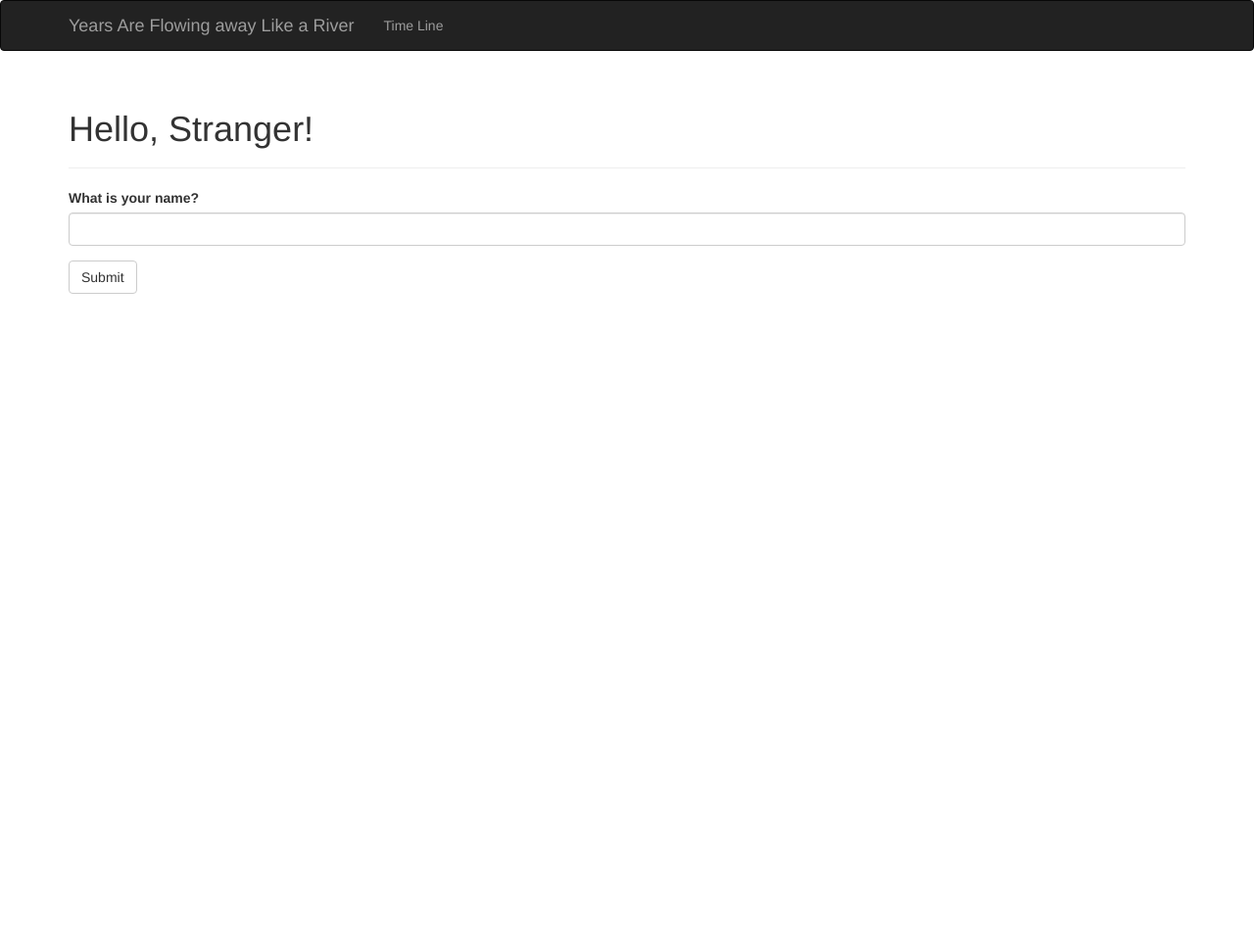
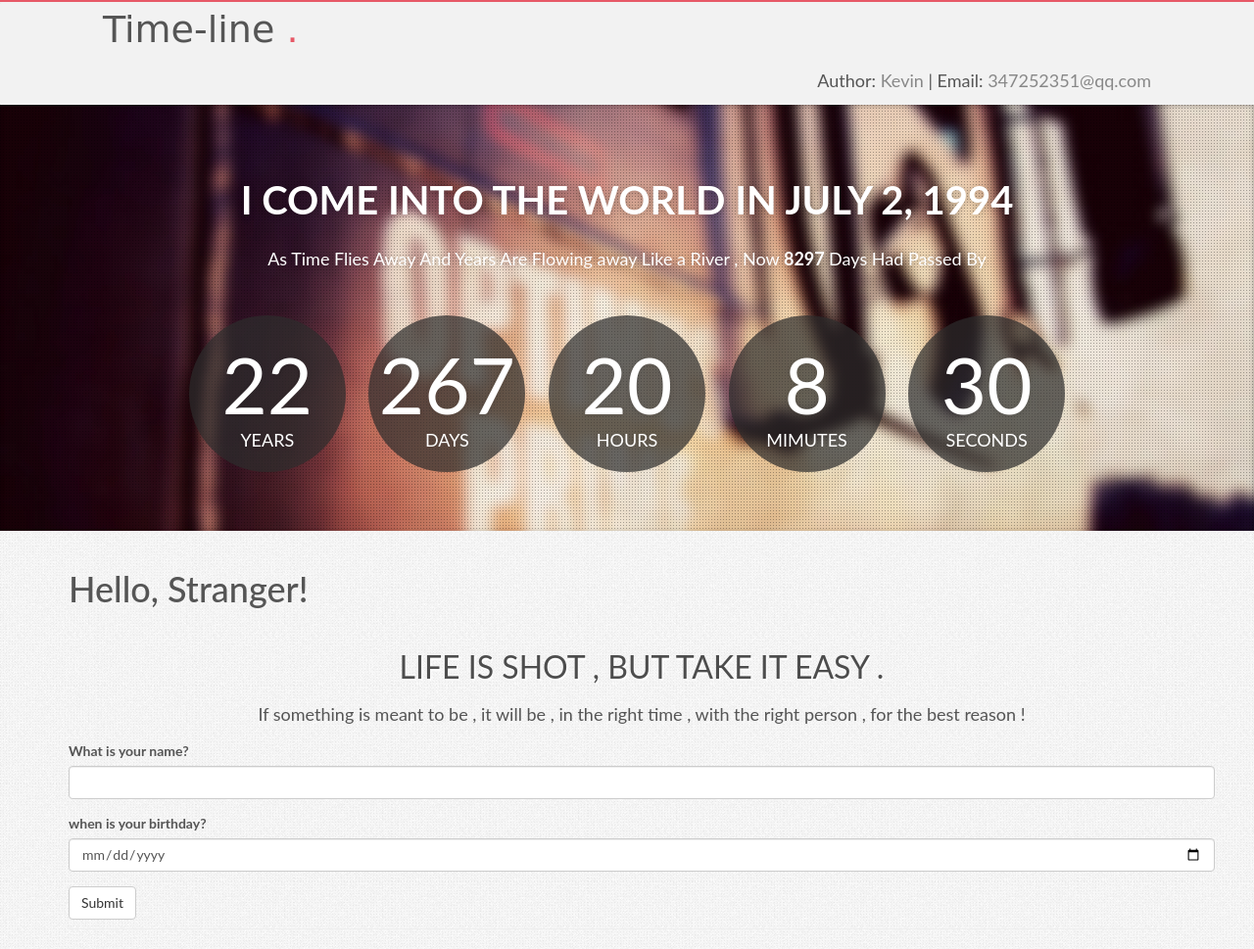
Before and after one commit to KevinYanXing/project, a Flask app: page / in a window 1280 px wide. Shown: the whole page at 98% size. Before the commit the page ends 300 px from the top, so only its background shows below. Run offline with Flask 2, Linux system fonts and the light colour scheme; some libraries are stand-ins or nearby versions.

Commit message:
首页初步完成

```diff
--- a/app/forms/mainform.py
+++ b/app/forms/mainform.py
@@ -1,8 +1,9 @@
 from flask_wtf import FlaskForm
-from wtforms import StringField, SubmitField
+from wtforms import StringField, SubmitField,DateField
 from wtforms.validators import Required
 
 
 class NameForm(FlaskForm):
     name = StringField('What is your name?', validators=[Required()])
+    birthday = DateField('when is your birthday?', validators=[Required()])
     submit = SubmitField('Submit')
--- /dev/null
+++ b/app/static/homepage/style.css
@@ -0,0 +1,359 @@
+/*
+ * Author: Kevin
+ */
+
+
+body {
+    background: #f8f8f8 url(img/pattern.jpg);
+    text-align: left;
+    font-family: 'Lato', Arial, sans-serif;
+    color: #555;
+    font-weight: 400;
+    border-top: 2px solid #e75967;
+}
+
+strong { font-weight: 700; }
+a:hover { text-decoration: none; }
+
+::-moz-selection { background: #e75967; color: #fff; text-shadow: none; }
+::selection { background: #e75967; color: #fff; text-shadow: none; }
+
+.logo h1 {
+    margin-top: 7px;
+    padding-left: 50px;
+    font-family: 'Lobster', cursive;
+    font-size: 38px;
+    font-weight: 400;
+    color: #555;
+}
+
+.logo h1 span { color: #e75967; }
+
+.logo a {
+    color: #555;
+    text-decoration: none;
+    -o-transition: all .2s;
+    -moz-transition: all .2s;
+    -webkit-transition: all .2s;
+    -ms-transition: all .2s;
+}
+.logo a:hover { color: #e75967; }
+
+.call-us {
+    font-size: 18px;
+    text-align: right;
+}
+
+.call-us p {
+    margin-top: 18px;
+    padding-right: 50px;
+}
+
+.call-us p span { color: #888; }
+
+
+/***** Coming Soon *****/
+
+.coming-soon {
+    margin: 0 auto;
+    text-align: center;
+    color: #fff;
+}
+
+.inner-bg {
+    padding: 55px 0 60px 0;
+    background: url(img/pattern-3.png);
+    -moz-box-shadow: 0 1px 5px 0 rgba(0,0,0,.3) inset;
+    -webkit-box-shadow: 0 1px 5px 0 rgba(0,0,0,.3) inset;
+    box-shadow: 0 1px 5px 0 rgba(0,0,0,.3) inset;
+}
+
+.coming-soon h2 {
+    font-size: 40px;
+    font-weight: 700;
+    text-transform: uppercase;
+    text-shadow: 0 1px 7px rgba(0,0,0,.2);
+}
+
+.coming-soon p {
+    margin-top: 20px;
+    font-size: 18px;
+    line-height: 36px;
+    text-shadow: 0 1px 7px rgba(0,0,0,.2);
+}
+
+.timer {
+    margin-top: 40px;
+    text-shadow: 0 1px 5px rgba(0,0,0,.1);
+}
+.timer .years-wrapper,
+.timer .days-wrapper,
+.timer .hours-wrapper,
+.timer .minutes-wrapper,
+.timer .seconds-wrapper {
+    display: inline-block;
+    width: 160px;
+    height: 160px;
+    margin: 0 10px;
+    padding-top: 25px;
+    background: #2d2d2d; /* browsers that don't support rgba */
+    background: rgba(45,45,45,.7);
+    font-size: 18px;
+    -moz-border-radius: 80px;
+    -webkit-border-radius: 80px;
+    border-radius: 80px;
+}
+.timer .years-wrapper:hover,
+.timer .days-wrapper:hover,
+.timer .hours-wrapper:hover,
+.timer .minutes-wrapper:hover,
+.timer .seconds-wrapper:hover {
+    background: #e75967 url(img/pattern-2.png);
+    text-shadow: none;
+}
+.timer .years,
+.timer .days,
+.timer .hours,
+.timer .minutes,
+.timer .seconds {
+    font-size: 80px;
+    line-height: 90px;
+}
+
+
+/***** Content *****/
+
+.subscribe {
+    margin-top: 30px;
+    text-align: center;
+}
+
+.subscribe h3 {
+    font-size: 32px;
+    font-weight: 400;
+    color: #4d4d4d;
+    line-height: 40px;
+    text-transform: uppercase;
+    text-shadow: 1px 2px 1px #fff;
+}
+
+.subscribe p {
+    font-size: 18px;
+    font-weight: 400;
+    line-height: 36px;
+}
+
+.subscribe form {
+    margin-top: 24px;
+}
+
+/*.subscribe form input {*/
+    /*width: 310px;*/
+    /*height: 46px;*/
+    /*margin: 0;*/
+    /*padding: 0 10px;*/
+    /*background: #fff;*/
+    /*font-family: 'Lato', Arial, sans-serif;*/
+    /*font-size: 18px;*/
+    /*line-height: 46px;*/
+    /*color: #888;*/
+    /*border: 0;*/
+    /*-moz-border-radius: 0;*/
+    /*-webkit-border-radius: 0;*/
+    /*border-radius: 0;*/
+    /*-moz-box-shadow: 0 1px 3px 0 rgba(0,0,0,.15);*/
+    /*-webkit-box-shadow: 0 1px 3px 0 rgba(0,0,0,.15);*/
+    /*box-shadow: 0 1px 3px 0 rgba(0,0,0,.15);*/
+/*}*/
+
+.subscribe form input:focus {
+    -moz-box-shadow: 0 1px 3px 0 rgba(0,0,0,.15);
+    -webkit-box-shadow: 0 1px 3px 0 rgba(0,0,0,.15);
+    box-shadow: 0 1px 3px 0 rgba(0,0,0,.15);
+}
+
+/*.subscribe form input:-moz-placeholder { color: #888; }*/
+/*.subscribe form input:-ms-input-placeholder { color: #888; }*/
+/*.subscribe form input::-webkit-input-placeholder { color: #888; }*/
+
+.subscribe button {
+    width: 130px;
+    height: 46px;
+    margin: 0;
+    padding: 0;
+    background: #e75967;
+    border: 0;
+    font-family: 'Lato', Arial, sans-serif;
+    font-size: 18px;
+    line-height: 46px;
+    color: #fff;
+    text-transform: uppercase;
+    text-shadow: 1px 1px 1px rgba(0,0,0,.3);
+    -moz-border-radius: 0;
+    -webkit-border-radius: 0;
+    border-radius: 0;
+    -moz-box-shadow: 0 1px 3px 0 rgba(0,0,0,.25);
+    -webkit-box-shadow: 0 1px 3px 0 rgba(0,0,0,.25);
+    box-shadow: 0 1px 3px 0 rgba(0,0,0,.25);
+    -o-transition: all .3s;
+    -moz-transition: all .3s;
+    -webkit-transition: all .3s;
+    -ms-transition: all .3s;
+}
+
+.subscribe button:hover {
+    background: #e75967;
+    color: #fff;
+}
+
+.subscribe button:active {
+    background: #e75967;
+    color: #fff;
+}
+
+.success-message, .error-message {
+    font-size: 18px;
+}
+
+.error-message {
+    color: #e75967;
+}
+
+.social {
+    margin-top: 30px;
+    padding-bottom: 30px;
+    text-align: center;
+}
+
+.social a {
+    display: inline-block;
+    width: 48px;
+    height: 48px;
+    margin: 3px;
+}
+
+.social a.facebook { background: url(img/social-icons/facebook.png); }
+.social a.twitter { background: url(img/social-icons/twitter.png); }
+.social a.dribbble { background: url(img/social-icons/dribbble.png); }
+.social a.googleplus { background: url(img/social-icons/googleplus.png); }
+.social a.pinterest { background: url(img/social-icons/pinterest.png); }
+.social a.flickr { background: url(img/social-icons/flickr.png); }
+
+
+/***** Media Queries *****/
+
+@media (min-width: 768px) and (max-width: 979px) {
+
+    .logo h1 {
+        padding-left: 0;
+    }
+
+    .call-us p {
+        padding-right: 0;
+    }
+    .timer .years-wrapper,
+    .timer .days-wrapper,
+    .timer .hours-wrapper,
+    .timer .minutes-wrapper,
+    .timer .seconds-wrapper {
+        width: 140px;
+        height: 120px;
+        margin: 0 7px;
+        padding-top: 20px;
+        -moz-border-radius: 70px;
+        -webkit-border-radius: 70px;
+        border-radius: 70px;
+    }
+    .timer .years,
+    .timer .days,
+    .timer .hours,
+    .timer .minutes,
+    .timer .seconds {
+        font-size: 60px;
+        line-height: 70px;
+    }
+
+}
+
+@media (max-width: 767px) {
+
+    body {
+        padding-left: 0;
+        padding-right: 0;
+    }
+
+    .logo h1 {
+        padding-left: 0;
+        text-align: center;
+    }
+
+    .call-us {
+        padding-bottom: 7px;
+        text-align: center;
+    }
+
+    .call-us p {
+        padding-right: 0;
+    }
+
+    .inner-bg {
+        padding: 45px 0 50px 0;
+    }
+
+    .coming-soon h2 {
+        font-size: 36px;
+        padding: 0 20px;
+    }
+
+    .coming-soon p {
+        padding: 0 20px;
+    }
+    .timer .years-wrapper,
+    .timer .days-wrapper,
+    .timer .hours-wrapper,
+    .timer .minutes-wrapper,
+    .timer .seconds-wrapper {
+        width: 140px;
+        height: 120px;
+        margin: 7px;
+        padding-top: 20px;
+        -moz-border-radius: 70px;
+        -webkit-border-radius: 70px;
+        border-radius: 70px;
+    }
+    .timer .years,
+    .timer .days,
+    .timer .hours,
+    .timer .minutes,
+    .timer .seconds {
+        font-size: 60px;
+        line-height: 70px;
+    }
+
+    .subscribe h3 {
+        padding: 0 20px;
+        font-size: 28px;
+    }
+
+    .subscribe p {
+        padding: 0 20px;
+    }
+
+}
+
+@media (max-width: 480px) {
+
+    .subscribe form {
+        padding: 0 20px;
+    }
+
+    .subscribe form input {
+        width: 90%;
+    }
+
+    .subscribe button {
+        width: 90%;
+        margin-top: 10px;
+    }
+
+}
--- /dev/null
+++ b/app/static/main.css
@@ -0,0 +1,7 @@
+.navbar{
+    margin-bottom: inherit;
+}
+.navbar-inverse {
+    background-color: #F2F2F2;
+    border-color: #F2F2F2;
+}
--- a/app/templates/base.html
+++ b/app/templates/base.html
@@ -7,29 +7,75 @@
 <link rel="shortcut icon" href="{{ url_for('static', filename='favicon.ico') }}" type="image/x-icon">
 <link rel="icon" href="{{ url_for('static', filename='favicon.ico') }}" type="image/x-icon">
 <link rel="stylesheet"  href="{{ url_for('static', filename='boot/bootstrap.min.css') }}">
+<link rel="stylesheet"  href="{{ url_for('static', filename='homepage/style.css') }}">
+<link rel="stylesheet"  href="{{ url_for('static', filename='main.css') }}">
 {% endblock %}
 {% block scripts %}
 {{ super() }}
 <script type="text/javascript" src="{{ url_for('static',filename='boot/jquery.min.js') }}"></script>
 <script type="text/javascript" src="{{ url_for('static',filename='boot/bootstrap.min.js') }}"></script>
 <script type="text/javascript" src="{{ url_for('static',filename='boot/moment-with-locales.min.js') }}"></script>
+<script type="text/javascript" src="{{ url_for('static',filename='homepage/jquery.backstretch.min.js') }}"></script>
+<script type="text/javascript">
+$(function(){
+    $('.coming-soon').backstretch([
+      "static/homepage/img/backgrounds/1.jpg"
+    , "static/homepage/img/backgrounds/2.jpg"
+    , "static/homepage/img/backgrounds/3.jpg"
+    ], {duration: 3000, fade: 750});
+})
+</script>
 {% endblock %}
 {% block navbar %}
 <div class="navbar navbar-inverse" role="navigation">
     <div class="container">
-        <div class="navbar-header">
-            <button type="button" class="navbar-toggle" data-toggle="collapse" data-target=".navbar-collapse">
-                <span class="sr-only">Toggle navigation</span>
-                <span class="icon-bar"></span>
-                <span class="icon-bar"></span>
-                <span class="icon-bar"></span>
-            </button>
-            <a class="navbar-brand" href="/">Years Are Flowing away Like a River</a>
+        <div class="header row">
+        <div class="logo span4">
+            <h1><a href="">Time-line</a> <span>.</span></h1>
         </div>
-        <div class="navbar-collapse collapse">
-            <ul class="nav navbar-nav">
-                <li><a href="/">Time Line</a></li>
-            </ul>
+        <div class="call-us span8">
+            <p>Author: <span>Kevin</span> | Email: <span>347252351@qq.com</span></p>
+        </div>
+    </div>
+    </div>
+</div>
+<div class="coming-soon">
+    <div class="inner-bg">
+        <div class="container">
+            <div class="row">
+                <div class="span12">
+                    <h2>I come into the world in July 2, 1994</h2>
+                    <p>As Time Flies Away And Years Are Flowing away Like a River , Now
+                        <strong>
+                            <script language = "JavaScript" type = "text/javascript" >
+                            var urodz = new Date("07/02/1994");
+                            var now = new Date();
+                            var ile = now.getTime() - urodz.getTime();
+                            var dni = Math.floor(ile / (1000 * 60 * 60 * 24));
+                            document.write( + dni)
+                            </script>
+                        </strong>
+                        Days Had Passed By
+                    </p>
+                    <div class="timer">
+                        <div class="years-wrapper">
+                            <span class="years"></span> <br>YEARS
+                        </div>
+                        <div class="days-wrapper">
+                            <span class="days"></span> <br>DAYS
+                        </div>
+                        <div class="hours-wrapper">
+                            <span class="hours"></span> <br>HOURS
+                        </div>
+                        <div class="minutes-wrapper">
+                            <span class="minutes"></span> <br>MIMUTES
+                        </div>
+                        <div class="seconds-wrapper">
+                            <span class="seconds"></span> <br>SECONDS
+                        </div>
+                    </div>
+                </div>
+            </div>
         </div>
     </div>
 </div>
@@ -37,6 +83,7 @@
 
 {% block content %}
 <div class="container">
+
     {% for message in get_flashed_messages() %}
     <div class="alert alert-warning">
         <button type="button" class="close" data-dismiss="alert">&times;</button>
--- a/app/templates/frontend/index.html
+++ b/app/templates/frontend/index.html
@@ -1,11 +1,68 @@
 {% extends "base.html" %}
 {% import "bootstrap/wtf.html" as wtf %}
 
-{% block title %}Flasky{% endblock %}
-
+{% block title %}Time-Line{% endblock %}
+{% block scripts %}
+{{ super() }}
+<script type="text/javascript" language="javascript">
+    function secondToDate(second) {
+        if (!second) {
+            return 0;
+        }
+        var time = new Array(0, 0, 0, 0, 0);
+        if (second >= 365 * 24 * 3600) {
+            time[0] = parseInt(second / (365 * 24 * 3600));
+            second %= 365 * 24 * 3600;
+        }
+        if (second >= 24 * 3600) {
+            time[1] = parseInt(second / (24 * 3600));
+            second %= 24 * 3600;
+        }
+        if (second >= 3600) {
+            time[2] = parseInt(second / 3600);
+            second %= 3600;
+        }
+        if (second >= 60) {
+            time[3] = parseInt(second / 60);
+            second %= 60;
+        }
+        if (second > 0) {
+            time[4] = second;
+        }
+        return time;
+    }
+    function setTime() {
+        {% if birth %}
+        var birth = '{{ birth }}';
+        console.debug(birth);
+        birth.split('-');
+        {% endif %}
+        var create_time = Math.round(new Date(Date.UTC(1994, 06, 02, 0, 0, 0)).getTime() / 1000);
+        var timestamp = Math.round((new Date().getTime() + 8 * 60 * 60 * 1000) / 1000);
+        currentTime = secondToDate((timestamp - create_time));
+        $('.timer .years').html(currentTime[0]);
+        $('.timer .days').html(currentTime[1]);
+        $('.timer .hours').html(currentTime[2]);
+        $('.timer .minutes').html(currentTime[3]);
+        $('.timer .seconds').html(currentTime[4]);
+    }
+    setInterval(setTime, 1000);
+</script>
+{% endblock %}
 {% block page_content %}
 <div class="page-header">
     <h1>Hello, {% if name %}{{ name }}{% else %}Stranger{% endif %}!</h1>
+    <div class="container">
+        <div class="row">
+            <div class="span12 subscribe">
+                <h3>Life is shot , but take it easy .</h3>
+                <p>If something is meant to be , it will be , in the right time , with the right person , for the best reason !</p>
+            </div>
+            {{ wtf.quick_form(form) }}
+        </div>
+    </div>
+
+
 </div>
-{{ wtf.quick_form(form) }}
+
 {% endblock %}
--- a/app/views/frontend.py
+++ b/app/views/frontend.py
@@ -9,11 +9,12 @@ def index():
     form = NameForm()
     if form.validate_on_submit():
         old_name = session.get('name')
+        old_birth = session.get('birth')
         if old_name is not None and old_name != form.name.data:
             flash('Looks like you have changed your name!')
+        if old_birth is not None and old_birth != form.birthday.data:
+            flash('Looks like you have changed your brthday!')
         session['name'] = form.name.data
-        kn = Kn()
-        kn.name = form.name.data
-        kn.save()
+        session['birth'] = form.birthday.data
         return redirect(url_for('frontend.index'))
-    return render_template('frontend/index.html', form=form, name=session.get('name'))
+    return render_template('frontend/index.html', form=form, name=session.get('name'),birth=session.get('birth'))
```
Also changed, not shown: app/static/favicon.ico, app/static/homepage/img/backgrounds/1.jpg (added), app/static/homepage/img/backgrounds/2.jpg (added), app/static/homepage/img/backgrounds/3.jpg (added), app/static/homepage/img/pattern-2.png (added), app/static/homepage/img/pattern-3.png (added), app/static/homepage/img/pattern.jpg (added), app/static/homepage/jquery.backstretch.min.js (added).
